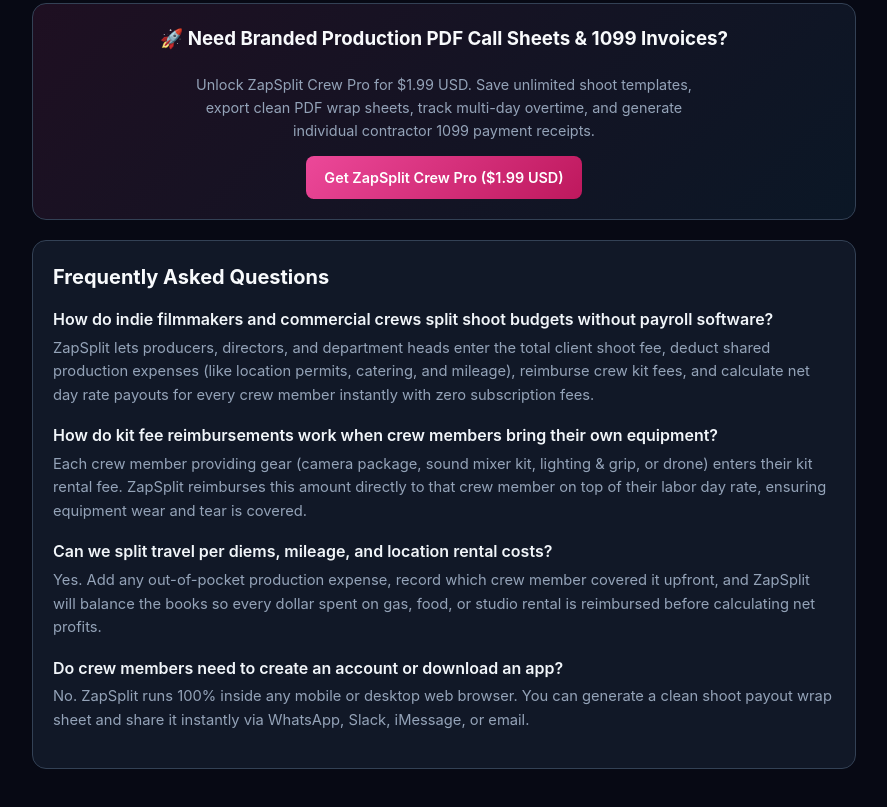
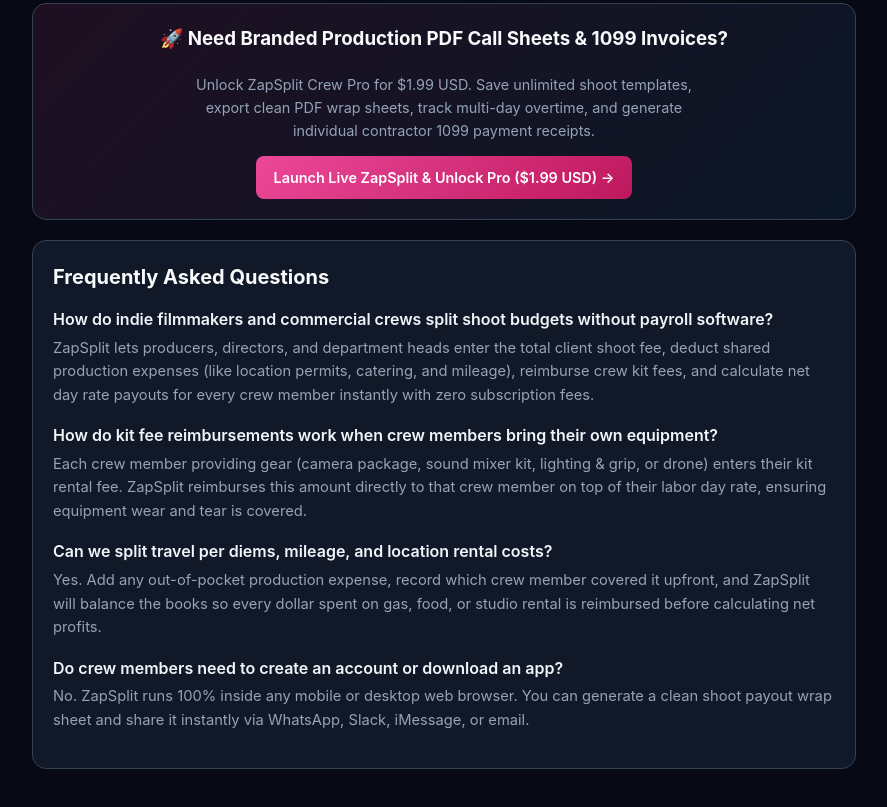
Before and after one commit to Geornaden/zapsplit, a plain HTML site: page film-crew-production-expense-split-no-app.html in a window 1280 px wide. Shown: the part 1865-2672 px from the top of the page, without its empty margins (196-1083 px from the left). Drawn offline with Linux system fonts and the light colour scheme.

Commit message:
fix(links): replace broken /upgrade links with live ?tab=split app URL

```diff
--- a/film-crew-production-expense-split-no-app.html
+++ b/film-crew-production-expense-split-no-app.html
@@ -412,8 +412,8 @@
       <p style="color:var(--muted);font-size:0.9rem;max-width:540px;margin:0 auto 14px;">
         Unlock ZapSplit Crew Pro for $1.99 USD. Save unlimited shoot templates, export clean PDF wrap sheets, track multi-day overtime, and generate individual contractor 1099 payment receipts.
       </p>
-      <a href="https://zapsplit.ria-rader.workers.dev/upgrade" target="_blank" class="btn btn-primary" style="font-size:0.9rem;">
-        Get ZapSplit Crew Pro ($1.99 USD)
+      <a href="https://zapsplit.ria-rader.workers.dev/?tab=split" target="_blank" rel="noopener" class="btn btn-primary" style="font-size:0.9rem;">
+        Launch Live ZapSplit &amp; Unlock Pro ($1.99 USD) &rarr;
       </a>
     </div>
 
```
Also changed, not shown: freelance-project-contractor-split-no-app.html (+2 -2 lines).
